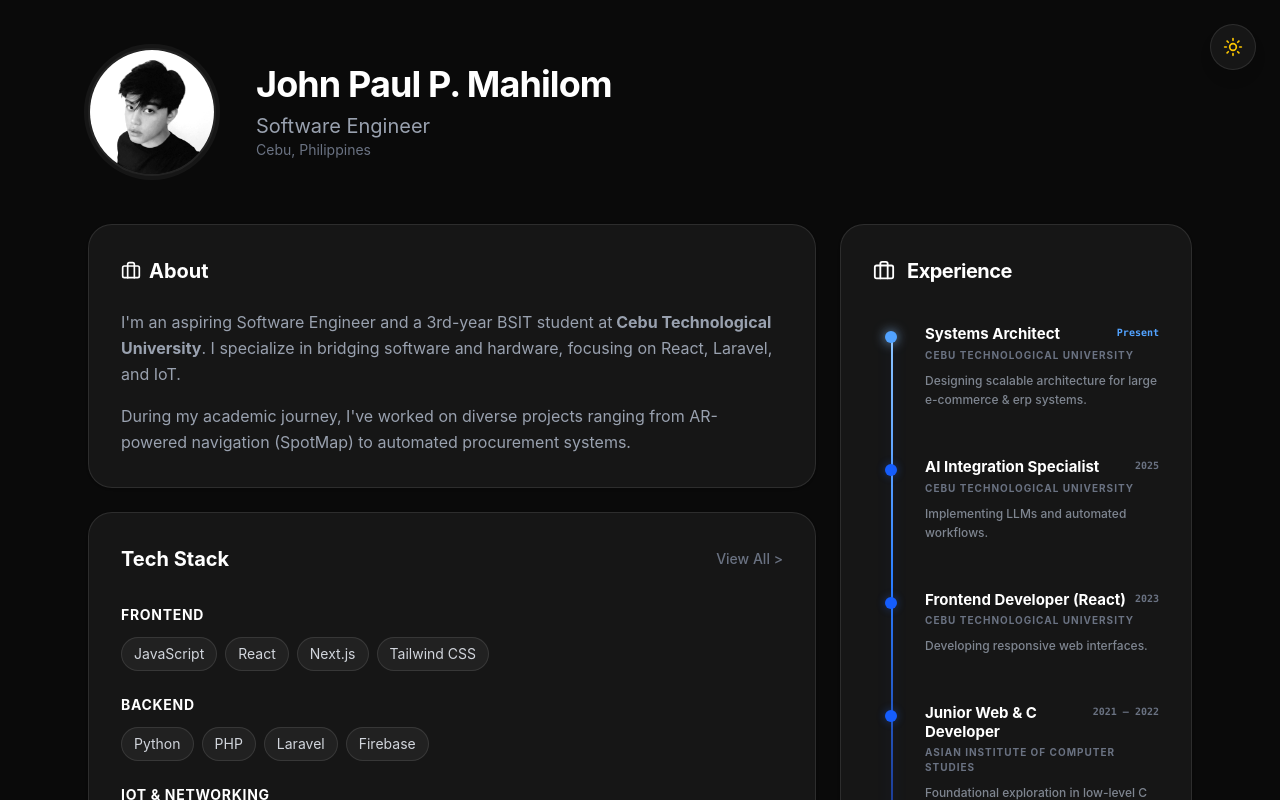
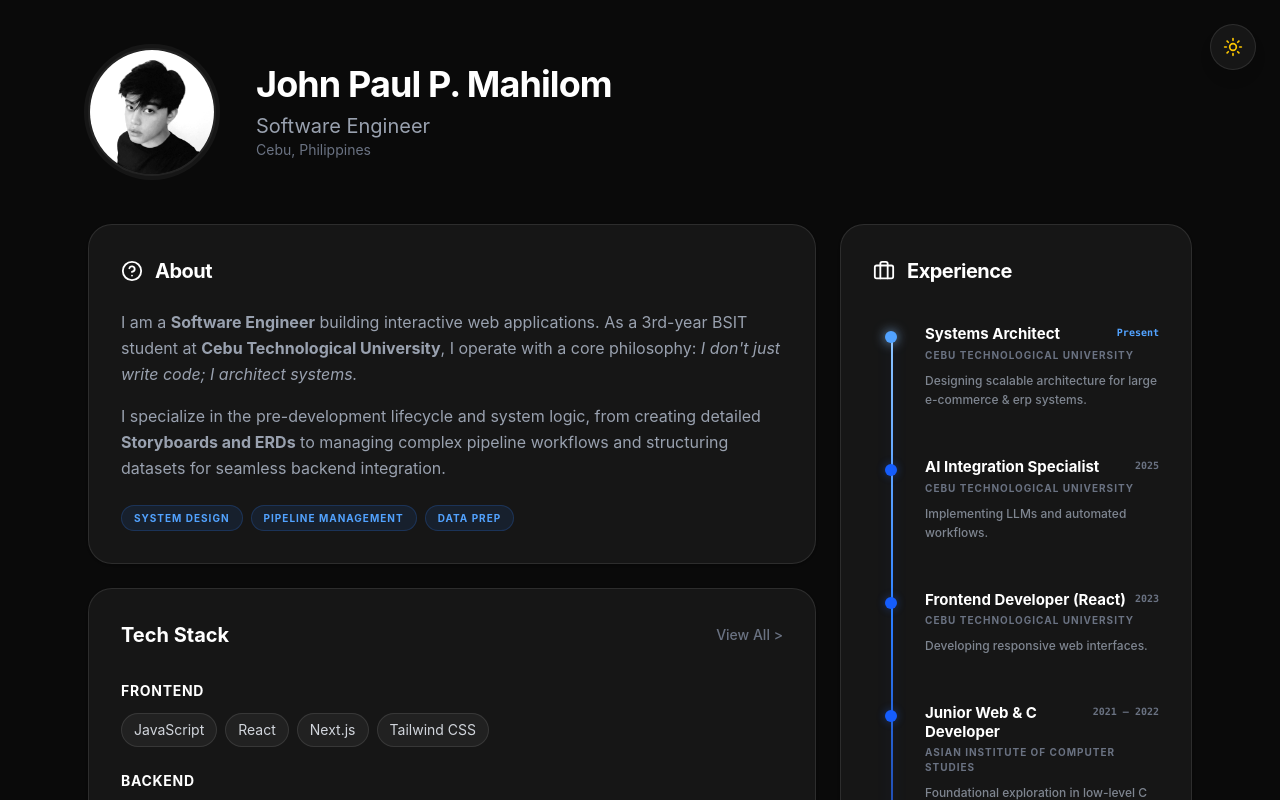
Before and after one commit to rexshimura/my-tech-portfolio, a React (Vite) app: page / in a window 1280 px wide. Shown: the top 800 px of the page. Built offline with nearby package versions, Linux system fonts and the light colour scheme.

Commit message:
about section

```diff
--- a/src/components/About-Section.jsx
+++ b/src/components/About-Section.jsx
@@ -1,22 +1,39 @@
-import { Briefcase } from 'lucide-react';
+import React from 'react';
+import { CircleQuestionMark } from 'lucide-react';
 
 export default function AboutSection() {
   return (
-    <div className="p-8 rounded-3xl border border-gray-200 dark:border-white/10 bg-white dark:bg-white/5 shadow-sm">
-      <div className="flex items-center gap-2 mb-6">
-        <Briefcase size={20} className="text-gray-900 dark:text-white" />
-        <h2 className="text-xl font-bold text-gray-900 dark:text-white">About</h2>
+    <div className="p-8 rounded-3xl border border-gray-200 dark:border-white/10 bg-white dark:bg-white/5 shadow-sm transition-all duration-300">
+      {/* Header with New Icon */}
+      <div className="flex items-center gap-3 mb-6">
+        <CircleQuestionMark size={22} className="text-black dark:text-white" />
+        <h2 className="text-xl font-bold text-gray-900 dark:text-white tracking-tight">
+          About
+        </h2>
       </div>
+
+      {/* Content Aligned with GitHub README */}
       <div className="space-y-4 text-gray-600 dark:text-gray-400 leading-relaxed text-md">
         <p>
-          I'm an aspiring Software Engineer and a 3rd-year BSIT student at
-          <strong> Cebu Technological University</strong>. I specialize in bridging software and hardware,
-          focusing on React, Laravel, and IoT.
+          I am a <strong>Software Engineer</strong> building interactive web applications.
+          As a 3rd-year BSIT student at <strong>Cebu Technological University</strong>,
+          I operate with a core philosophy: <em>I don't just write code; I architect systems.</em>
         </p>
+
         <p>
-          During my academic journey, I've worked on diverse projects ranging from
-          AR-powered navigation (SpotMap) to automated procurement systems.
+          I specialize in the pre-development lifecycle and system logic, from creating detailed
+          <strong> Storyboards and ERDs</strong> to managing complex pipeline workflows and
+          structuring datasets for seamless backend integration.
         </p>
+
+        {/* Technical focus tags to match the Bento look */}
+        <div className="flex flex-wrap gap-2 pt-2">
+          {['System Design', 'Pipeline Management', 'Data Prep'].map((tag) => (
+            <span key={tag} className="text-[10px] font-bold uppercase tracking-widest px-3 py-1 rounded-full bg-blue-50 dark:bg-blue-500/10 text-blue-600 dark:text-blue-400 border border-blue-100 dark:border-blue-500/20">
+              {tag}
+            </span>
+          ))}
+        </div>
       </div>
     </div>
   );
```
